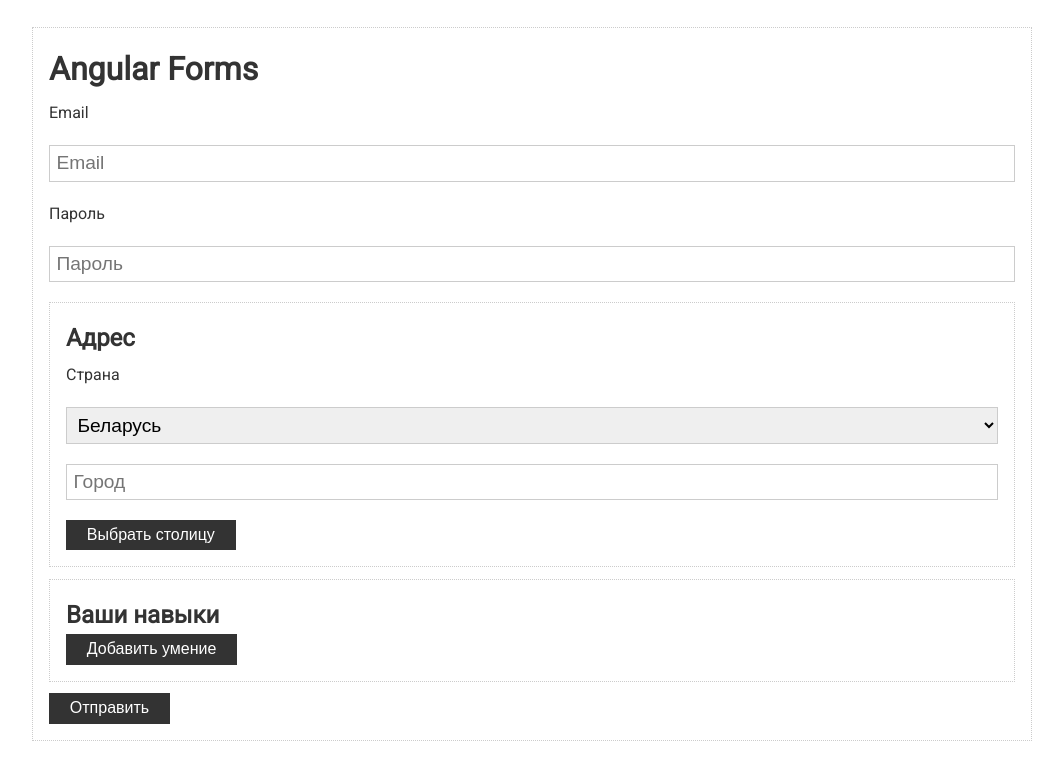
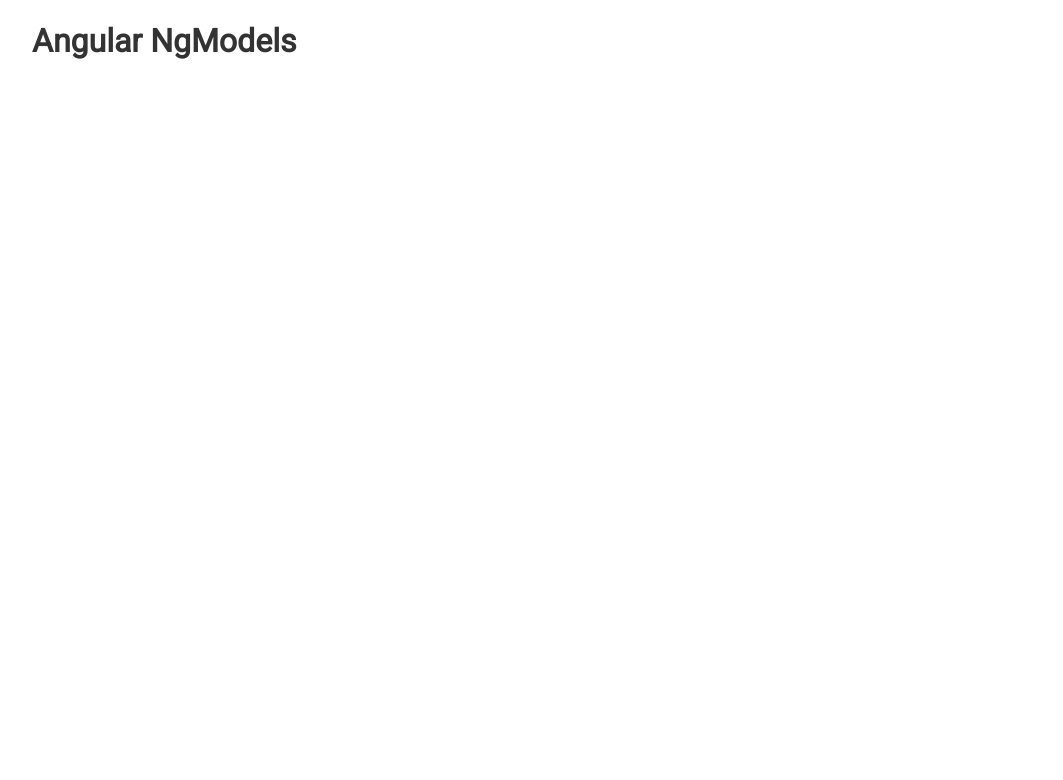
Before and after one commit to parunkov/angular4, an Angular app: page / in a window 1280 px wide. Shown: the top 780 px of the page, without its empty margins (108-1171 px from the left). Built offline with nearby package versions, Linux system fonts and the light colour scheme.

Commit message:
ng models begin

```diff
--- a/src/app/app.component.html
+++ b/src/app/app.component.html
@@ -1,64 +1,3 @@
 <div class="container">
-    <form class="card" [formGroup]="form" (ngSubmit)="submit()">
-      <h1>Angular Forms</h1>
-
-      <div class="form-control">
-        <label>Email</label>
-        <input type="text" placeholder="Email" formControlName="email">
-        <!-- <pre>{{form.get('email')?.errors | json}}</pre> -->
-        <div class="validation" *ngIf="form.get('email')?.invalid && form.get('email')?.touched">
-          <small *ngIf="form.get('email')?.errors?.required">Поле email не может быть пустым</small>
-          <small *ngIf="form.get('email')?.errors?.email">Введите корректный email</small>
-          <small *ngIf="form.get('email')?.errors?.restrictedEmail">Email {{form.get('email')?.value}} уже зарегистрирован</small>
-          <small *ngIf="form.get('email')?.errors?.uniqEmail">Email {{form.get('email')?.value}} уже использовался</small>
-        </div>
-      </div>
-
-      <div class="form-control">
-        <label>Пароль</label>
-        <input type="password" placeholder="Пароль" formControlName="password">
-        <!-- <pre>{{form.get('password')?.errors | json}}</pre> -->
-        <div class="validation" *ngIf="form.get('password')?.invalid && form.get('password')?.touched">
-          <small *ngIf="form.get('password')?.errors?.required">Пароль не может быть пустым</small>
-          <small *ngIf="form.get('password')?.errors?.minlength">Длина должна быть не менее {{
-            form.get('password')?.errors?.minlength?.requiredLength
-          }} символов, сейчас количество символов - {{
-            form.get('password')?.errors?.minlength?.actualLength
-
-          }}.</small>
-        </div>
-      </div>
-
-      <div class="card" formGroupName="address">
-        <h2>Адрес</h2>
-
-        <div class="form-control">
-          <label>Страна</label>
-
-          <select formControlName="country">
-            <option value="ru">Россия</option>
-            <option value="ua">Украина</option>
-            <option value="by">Беларусь</option>
-          </select>
-        </div>
-
-        <div class="form-control">
-          <input type="text" formControlName="city" placeholder="Город">
-        </div>
-
-        <button type="button" class="btn" (click)="setCapital()">Выбрать столицу</button>
-      </div>
-
-      <div class="card" formGroupName="skills">
-        <h2>Ваши навыки</h2>
-        <button type="button" class="btn" (click)="addSkill()">Добавить умение</button>
-        <div class="form-control" *ngFor="let control of getControls(); let idx = index">
-          <label>Умение {{idx + 1}} </label>
-          <input type="text" [formControlName]="idx">
-        </div>
-      </div>
-
-      <button type="submit" class="btn" [disabled]="form.invalid || form.pending">Отправить</button>
-
-    </form>
+      <h1>Angular NgModels</h1>
   </div>
--- a/src/app/app.component.ts
+++ b/src/app/app.component.ts
@@ -1,7 +1,6 @@
 import { CommonModule } from '@angular/common';
-import { Component, OnInit } from '@angular/core';
-import { FormArray, FormControl, FormGroup, FormsModule, ReactiveFormsModule, Validators } from '@angular/forms';
-import { MyValidators } from '../my.vaalidators';
+import { Component } from '@angular/core';
+import { FormsModule, ReactiveFormsModule } from '@angular/forms';
 
 @Component({
   selector: 'app-root',
@@ -12,46 +11,5 @@ import { MyValidators } from '../my.vaalidators';
   styleUrl: './app.component.scss'
 })
 
-export class AppComponent implements OnInit {
-  form: FormGroup
-  ngOnInit(): void {
-    this.form = new FormGroup({
-      email: new FormControl('', [Validators.email, Validators.required, MyValidators.restrictedEmails], [MyValidators.uniqEmail] as any),
-      password: new FormControl(null, [Validators.required, Validators.minLength(6)]),
-      address: new FormGroup({
-        country: new FormControl('by'),
-        city: new FormControl('', Validators.required)
-      }),
-      skills: new FormArray([])
-    })
-  }
-  submit() {
-    if (this.form.valid) {
-      console.log('Form: ', this.form)
-      const formData = { ...this.form.value }
-      console.log('formData', formData)
-      this.form.reset()
-    }
-  }
-
-  setCapital() {
-    const cityMap: {[index: string]:string}  = {
-      ru: 'Москва',
-      ua: 'Киев',
-      by: 'Минск'
-    };
-    const cityKey = this.form.get('address')?.get('country')?.value;
-    const city: string = cityMap[cityKey];
-    this.form.patchValue({address: {city}});
-  }
-
-  addSkill() {
-    const control = new FormControl('', Validators.required);
-    // (<FormArray>this.form.get('skills')).push(control);
-    (this.form.get('skills') as FormArray).push(control);
-  }
-
-  getControls() {
-    return (this.form.get('skills') as FormArray).controls;
-  }
+export class AppComponent {
 }
```
